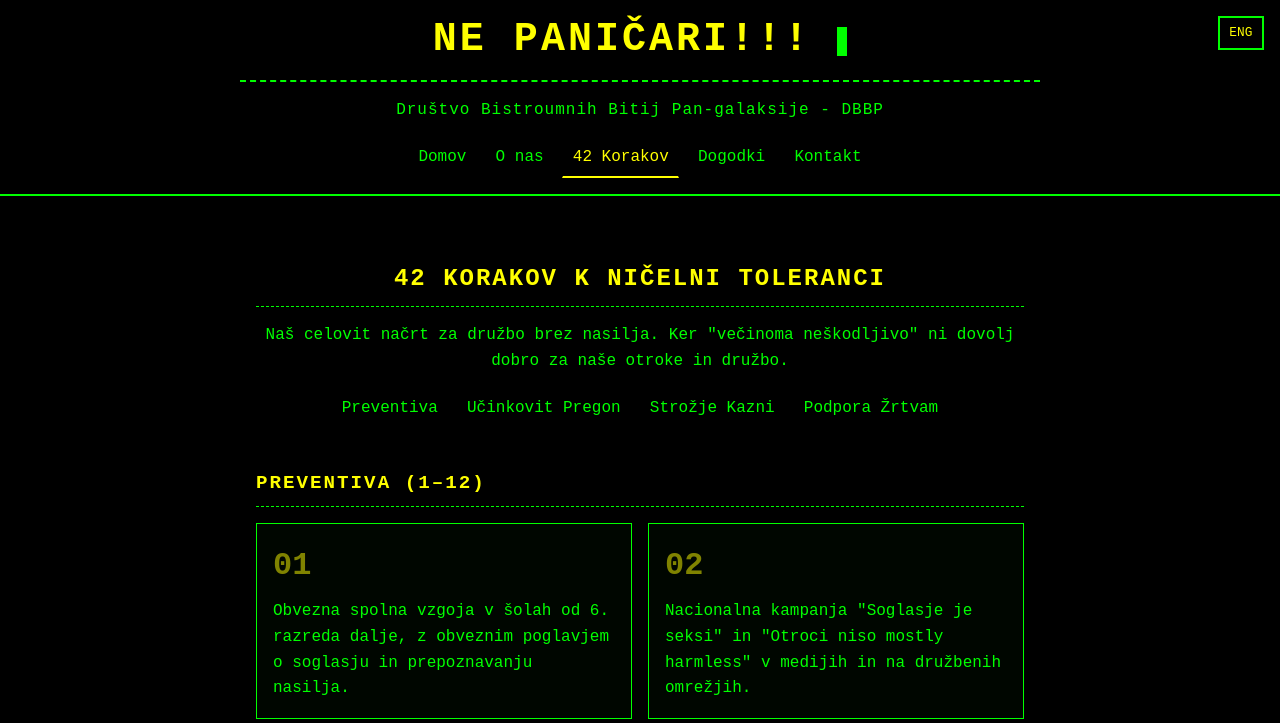
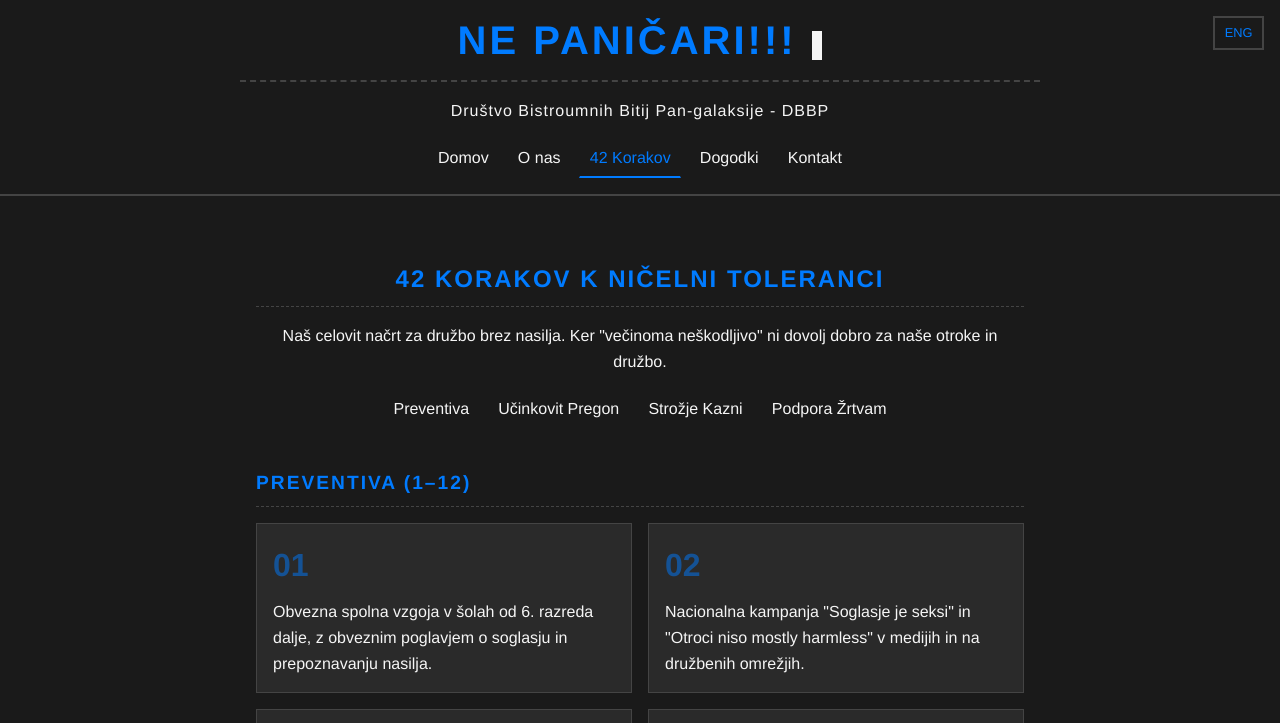
Before and after one commit to DBBP42/DBBP42.github.io, a plain HTML site: page 42-korakov.html in a window 1280 px wide. Shown: the top 723 px of the page. Drawn offline with Linux system fonts and the light colour scheme.

Commit message:
update theme

```diff
--- a/styles.css
+++ b/styles.css
@@ -8,11 +8,11 @@
    CSS Custom Properties
    ============================================ */
 :root {
-  --bg-black: #000;
-  --text-green: #0f0;
-  --accent-yellow: #ff0;
-  --border-green: #0f0;
-  --font-mono: 'Courier New', Courier, monospace;
+  --bg-dark: #1A1A1A;
+  --text-light: #F5F5F5;
+  --accent-blue: #007BFF;
+  --border-gray: #444444;
+  --font-sans: 'Helvetica Neue', Helvetica, Arial, sans-serif;
   --max-width: 800px;
   --spacing-sm: 0.5rem;
   --spacing-md: 1rem;
@@ -35,9 +35,9 @@ html {
 }
 
 body {
-  background-color: var(--bg-black);
-  color: var(--text-green);
-  font-family: var(--font-mono);
+  background-color: var(--bg-dark);
+  color: var(--text-light);
+  font-family: var(--font-sans);
   line-height: 1.6;
   min-height: 100vh;
   display: flex;
@@ -48,7 +48,7 @@ body {
    Typography
    ============================================ */
 h1, h2, h3, h4, h5, h6 {
-  color: var(--accent-yellow);
+  color: var(--accent-blue);
   text-transform: uppercase;
   margin-bottom: var(--spacing-md);
   letter-spacing: 2px;
@@ -56,13 +56,13 @@ h1, h2, h3, h4, h5, h6 {
 
 h1 {
   font-size: 2rem;
-  border-bottom: 2px dashed var(--border-green);
+  border-bottom: 2px dashed var(--border-gray);
   padding-bottom: var(--spacing-sm);
 }
 
 h2 {
   font-size: 1.5rem;
-  border-bottom: 1px dashed var(--border-green);
+  border-bottom: 1px dashed var(--border-gray);
   padding-bottom: var(--spacing-sm);
   margin-top: var(--spacing-lg);
 }
@@ -79,25 +79,25 @@ p {
    Links
    ============================================ */
 a {
-  color: var(--text-green);
+  color: var(--text-light);
   text-decoration: none;
   transition: color var(--transition-speed), text-decoration var(--transition-speed);
 }
 
 a:hover,
 a:focus {
-  color: var(--accent-yellow);
+  color: var(--accent-blue);
   text-decoration: underline;
 }
 
 a:focus {
-  outline: 2px solid var(--accent-yellow);
+  outline: 2px solid var(--accent-blue);
   outline-offset: 2px;
 }
 
 a:active {
-  color: var(--accent-yellow);
-  background-color: rgba(255, 255, 0, 0.15);
+  color: var(--accent-blue);
+  background-color: rgba(0, 123, 255, 0.15);
   text-decoration: underline;
 }
 
@@ -107,8 +107,8 @@ a:active {
 header {
   position: sticky;
   top: 0;
-  background-color: var(--bg-black);
-  border-bottom: 2px solid var(--border-green);
+  background-color: var(--bg-dark);
+  border-bottom: 2px solid var(--border-gray);
   padding: var(--spacing-sm) var(--spacing-md);
   z-index: 1000;
 }
@@ -125,7 +125,7 @@ header {
 
 .panic-message {
   font-size: 2.5rem;
-  color: var(--accent-yellow);
+  color: var(--accent-blue);
   letter-spacing: 3px;
   display: inline-block;
 }
@@ -134,7 +134,7 @@ header {
   display: inline-block;
   width: 10px;
   height: 1.8rem;
-  background-color: var(--text-green);
+  background-color: var(--text-light);
   margin-left: 5px;
   animation: blink 1s step-end infinite;
   vertical-align: middle;
@@ -163,7 +163,7 @@ header {
 }
 
 .site-subtitle {
-  color: var(--text-green);
+  color: var(--text-light);
   font-size: 1rem;
   text-transform: none;
   letter-spacing: 1px;
@@ -179,10 +179,10 @@ header {
   top: var(--spacing-md);
   right: var(--spacing-md);
   padding: 0.3rem 0.6rem;
-  border: 2px solid var(--border-green);
-  background-color: var(--bg-black);
-  color: var(--accent-yellow);
-  font-family: var(--font-mono);
+  border: 2px solid var(--border-gray);
+  background-color: var(--bg-dark);
+  color: var(--accent-blue);
+  font-family: var(--font-sans);
   font-size: 0.8rem;
   cursor: pointer;
   transition: all var(--transition-speed);
@@ -192,14 +192,14 @@ header {
 
 .lang-toggle:hover,
 .lang-toggle:focus {
-  background-color: var(--accent-yellow);
-  color: var(--bg-black);
+  background-color: var(--accent-blue);
+  color: var(--bg-dark);
   text-decoration: none;
 }
 
 .lang-toggle:active {
-  background-color: var(--text-green);
-  color: var(--bg-black);
+  background-color: #0056b3; /* Darker blue for active state */
+  color: var(--bg-dark);
   transform: scale(0.98);
 }
 
@@ -207,7 +207,7 @@ header {
 body[lang="en"] .lang-toggle[href*="slo"]::before,
 body[lang="sl"] .lang-toggle[href*="index.html"]::before {
   content: '→ ';
-  color: var(--text-green);
+  color: var(--text-light);
 }
 
 /* ============================================
@@ -234,27 +234,27 @@ nav ul li {
 nav ul li a {
   display: block;
   padding: 0.3rem 0.6rem;
-  color: var(--text-green);
+  color: var(--text-light);
   border: 1px solid transparent;
   transition: all var(--transition-speed);
 }
 
 nav ul li a:hover,
 nav ul li a:focus {
-  color: var(--accent-yellow);
-  border: 1px dashed var(--border-green);
+  color: var(--accent-blue);
+  border: 1px dashed var(--border-gray);
   text-decoration: none;
 }
 
 nav ul li a.active {
-  color: var(--accent-yellow);
-  border-bottom: 2px solid var(--accent-yellow);
+  color: var(--accent-blue);
+  border-bottom: 2px solid var(--accent-blue);
 }
 
 nav ul li a:active {
-  color: var(--accent-yellow);
-  background-color: rgba(255, 255, 0, 0.1);
-  border: 1px solid var(--accent-yellow);
+  color: var(--accent-blue);
+  background-color: rgba(0, 123, 255, 0.1);
+  border: 1px solid var(--accent-blue);
   transform: translateY(1px);
 }
 
@@ -289,7 +289,7 @@ li {
    Footer
    ============================================ */
 footer {
-  border-top: 2px solid var(--border-green);
+  border-top: 2px solid var(--border-gray);
   padding: var(--spacing-lg) var(--spacing-md);
   text-align: center;
   margin-top: auto;
@@ -314,7 +314,7 @@ footer {
 
 .copyright {
   font-size: 0.8rem;
-  color: var(--text-green);
+  color: var(--text-light);
   opacity: 0.7;
   margin-top: var(--spacing-md);
 }
@@ -323,21 +323,21 @@ footer {
    Special Elements
    ============================================ */
 .highlight {
-  color: var(--accent-yellow);
+  color: var(--accent-blue);
 }
 
 .box {
-  border: 2px dashed var(--border-green);
+  border: 2px dashed var(--border-gray);
   padding: var(--spacing-md);
   margin: var(--spacing-md) 0;
 }
 
 blockquote {
-  border-left: 4px solid var(--accent-yellow);
+  border-left: 4px solid var(--accent-blue);
   padding-left: var(--spacing-md);
   margin: var(--spacing-md) 0;
   font-style: italic;
-  color: var(--accent-yellow);
+  color: var(--accent-blue);
 }
 
 /* ============================================
@@ -350,7 +350,7 @@ blockquote {
 
 .error-code {
   font-size: 5rem;
-  color: var(--accent-yellow);
+  color: var(--accent-blue);
   margin-bottom: var(--spacing-md);
 }
 
@@ -365,7 +365,7 @@ blockquote {
   h1 {
     font-size: 1.5rem;
     margin-bottom: var(--spacing-sm);
-    border-bottom: 1px dashed var(--border-green);
+    border-bottom: 1px dashed var(--border-gray);
     padding-bottom: 0.25rem;
   }
 
@@ -424,8 +424,8 @@ blockquote {
     bottom: 0;
     left: 0;
     right: 0;
-    background-color: var(--bg-black);
-    border-top: 2px solid var(--border-green);
+    background-color: var(--bg-dark);
+    border-top: 2px solid var(--border-gray);
     border-bottom: none;
     z-index: 1000;
     padding: 0.25rem 0;
@@ -466,7 +466,7 @@ blockquote {
   header {
     position: relative;
     padding: 0.4rem var(--spacing-sm);
-    border-bottom: 1px solid var(--border-green);
+    border-bottom: 1px solid var(--border-gray);
   }
 
   .header-content {
@@ -501,7 +501,7 @@ blockquote {
    Accessibility
    ============================================ */
 :focus-visible {
-  outline: 2px solid var(--accent-yellow);
+  outline: 2px solid var(--accent-blue);
   outline-offset: 2px;
 }
 
@@ -510,8 +510,8 @@ blockquote {
   position: absolute;
   top: -40px;
   left: 0;
-  background: var(--accent-yellow);
-  color: var(--bg-black);
+  background: var(--accent-blue);
+  color: var(--bg-dark);
   padding: var(--spacing-sm);
   z-index: 100;
 }
@@ -576,10 +576,10 @@ blockquote {
 }
 
 .steps-group h3 {
-  border-bottom: 1px dashed var(--border-green);
+  border-bottom: 1px dashed var(--border-gray);
   padding-bottom: var(--spacing-sm);
   margin-bottom: var(--spacing-md);
-  color: var(--accent-yellow);
+  color: var(--accent-blue);
 }
 
 .steps-grid {
@@ -589,24 +589,24 @@ blockquote {
 }
 
 .step-card {
-  border: 1px solid var(--border-green);
+  border: 1px solid var(--border-gray);
   padding: var(--spacing-md);
   position: relative;
   transition: transform var(--transition-speed), box-shadow var(--transition-speed);
-  background-color: rgba(0, 20, 0, 0.3);
+  background-color: #2a2a2a; /* Darker gray for step cards */
 }
 
 .step-card:hover {
   transform: translateY(-2px);
-  box-shadow: 0 4px 8px rgba(15, 240, 15, 0.2);
-  border-color: var(--accent-yellow);
+  box-shadow: 0 4px 12px rgba(0, 123, 255, 0.3); /* More prominent blue shadow */
+  border-color: var(--accent-blue);
 }
 
 .step-number {
   display: block;
   font-size: 2rem;
   font-weight: bold;
-  color: var(--accent-yellow);
+  color: var(--accent-blue);
   opacity: 0.5;
   margin-bottom: var(--spacing-sm);
 }
```
